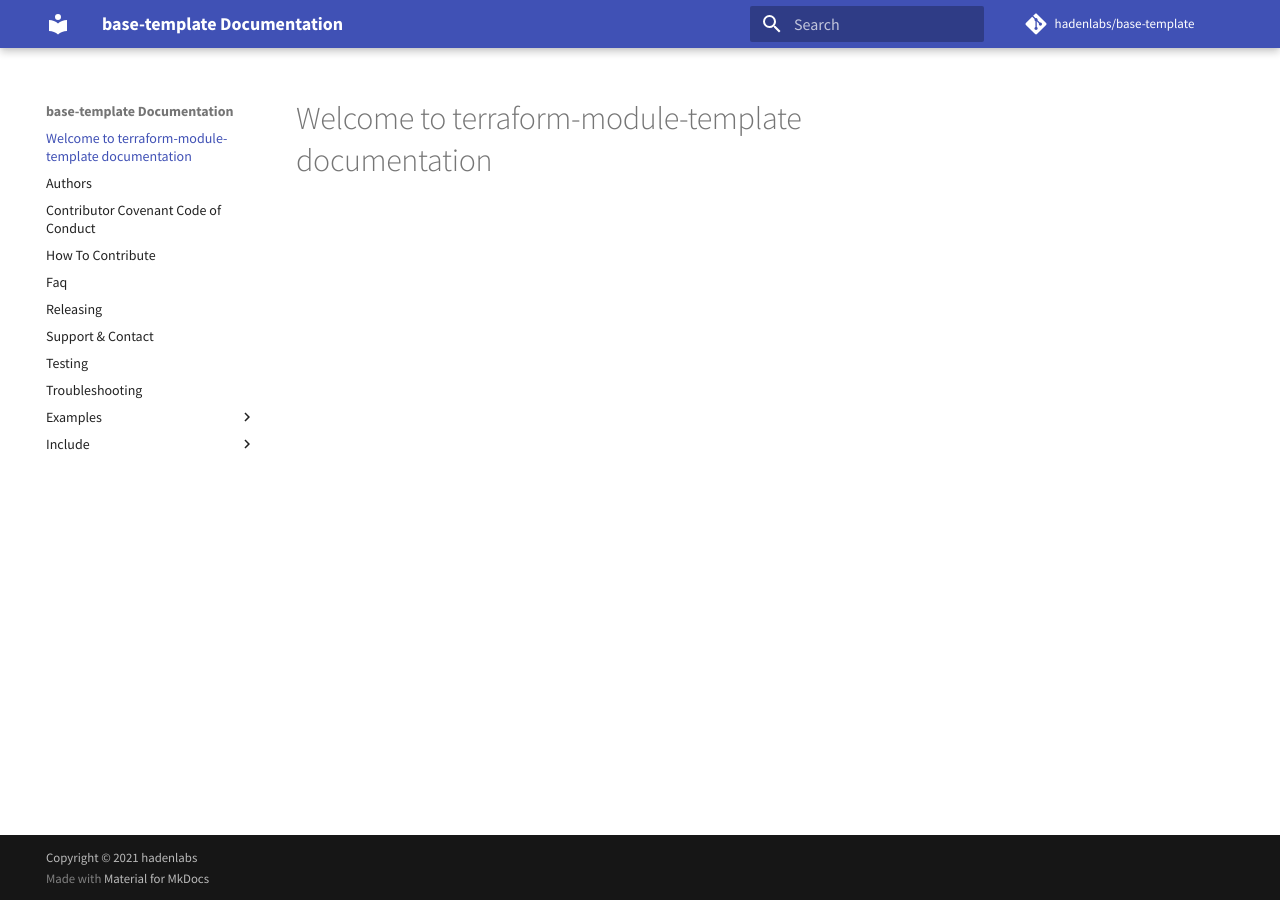
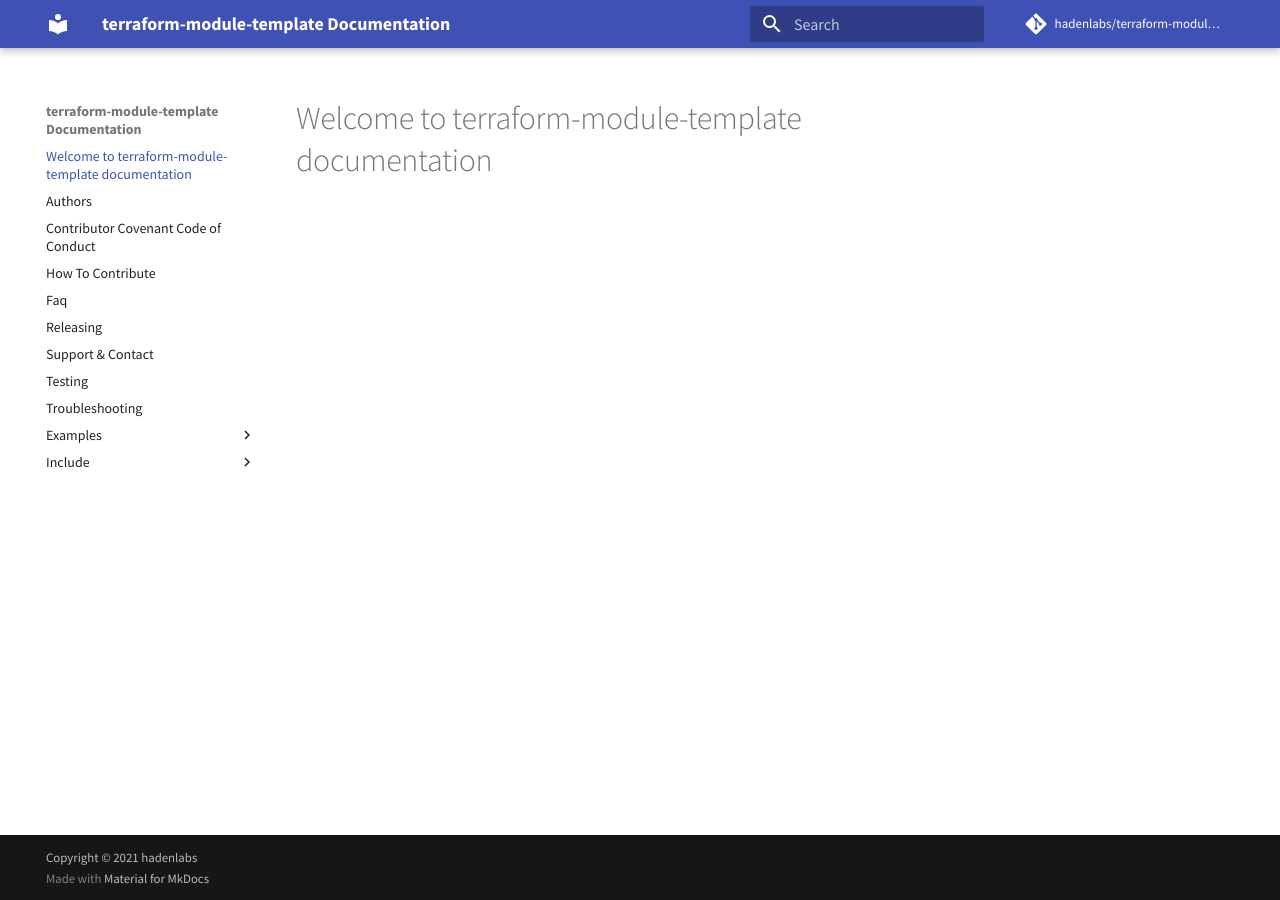
Before and after one commit to luismayta/hadenlabs-terraform-module-template, an MkDocs documentation site: the page built from docs/index.md, in a window 1280 px wide. Built offline with MkDocs 1.6.1 and Material for MkDocs 9.7.7, drawn with Linux system fonts in a browser that asks for light colours; comment, search, counter and statistics services are not loaded.

Commit message:
refactor: name project (#1)

```diff
--- a/mkdocs.yml
+++ b/mkdocs.yml
@@ -1,4 +1,4 @@
-site_name: base-template Documentation
+site_name: terraform-module-template Documentation
 theme: 'material'
 markdown_extensions:
   - toc:
@@ -15,8 +15,8 @@ extra:
   font:
     text: 'Source Sans Pro'
 
-repo_name: 'hadenlabs/base-template'
-repo_url: 'https://github.com/hadenlabs/base-template'
+repo_name: 'hadenlabs/terraform-module-template'
+repo_url: 'https://github.com/hadenlabs/terraform-module-template'
 copyright: 'Copyright © 2021 <a href="https://hadenlabs.com">hadenlabs</a>'
 
 google_analytics:
```
Also changed, not shown: 4 other files.
